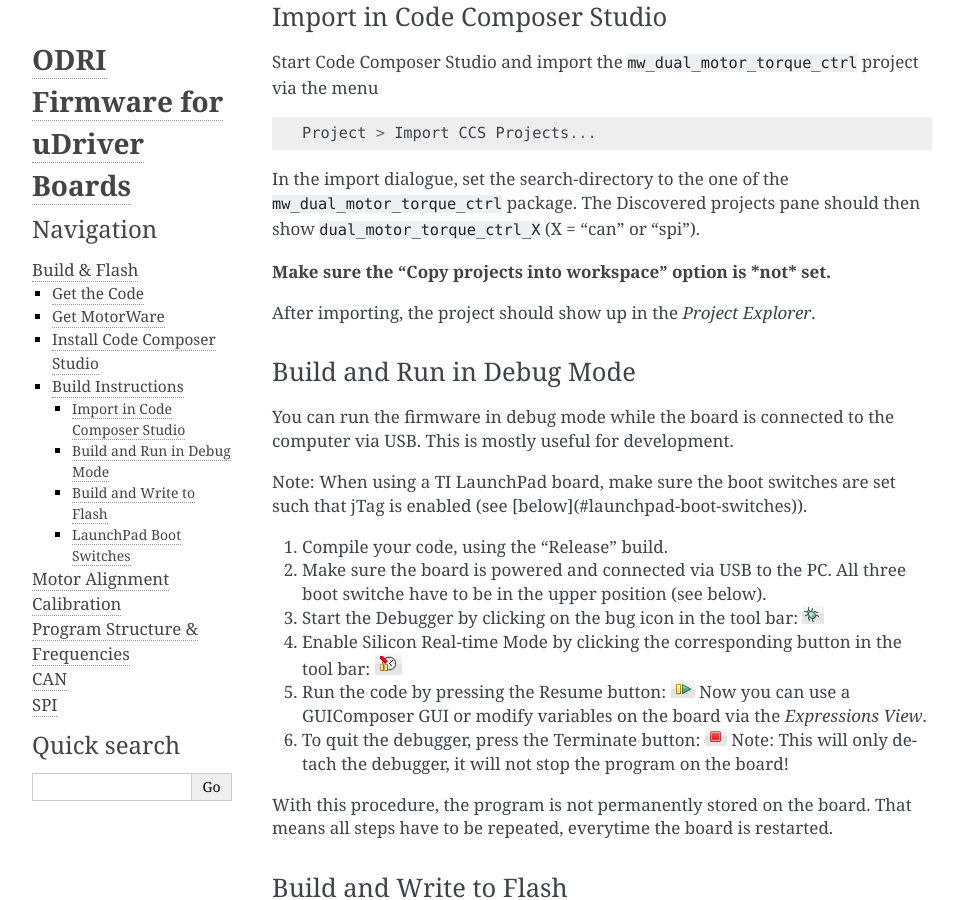
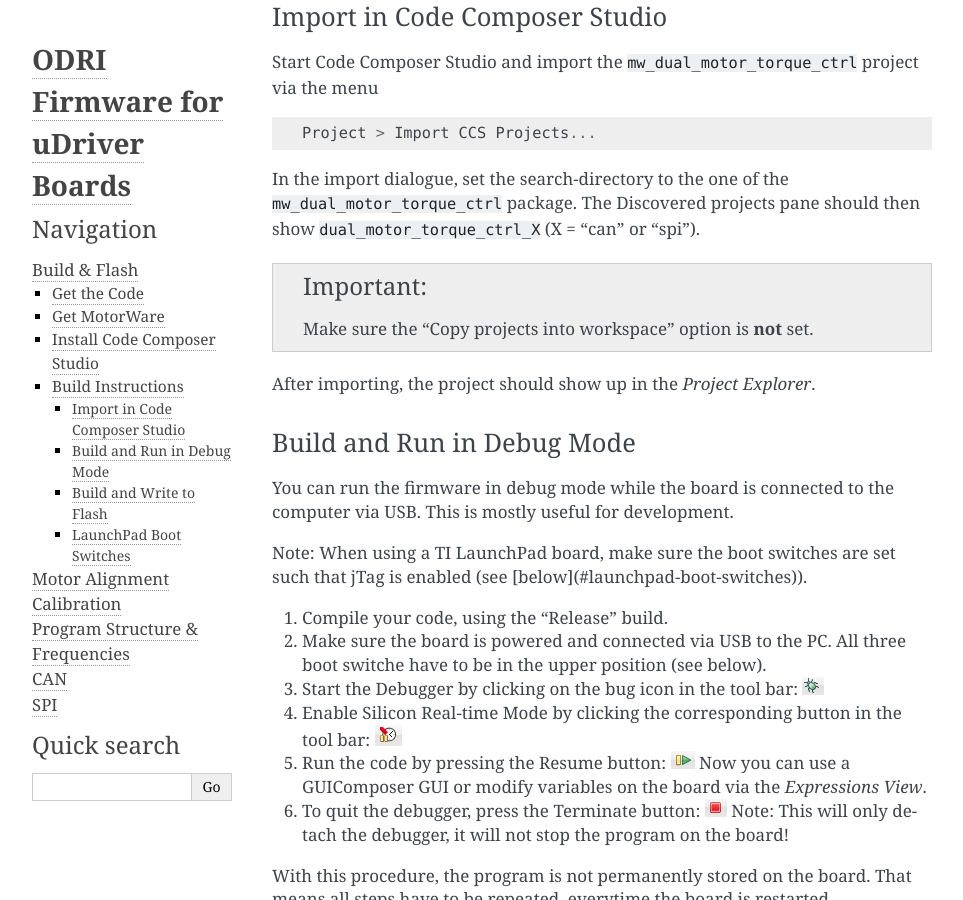
Before and after one commit to open-dynamic-robot-initiative/udriver_firmware, a Sphinx documentation site: the page built from doc/build_instructions.rst, in a window 1280 px wide and 900 px high, scrolled down 1777 px. Shown: the whole window, without its empty margins (148-1111 px from the left). Built offline with Sphinx 7.4.7, drawn with Linux system fonts in a browser that asks for light colours; some of the changed lines change nothing that is shown.

Commit message:
doc: Make note on not copying stand out more

```diff
--- a/doc/build_instructions.rst
+++ b/doc/build_instructions.rst
@@ -93,7 +93,9 @@
 ``mw_dual_motor_torque_ctrl`` package. The Discovered projects pane should then
 show ``dual_motor_torque_ctrl_X`` (X = "can" or "spi").
 
-**Make sure the "Copy projects into workspace" option is *not* set.**
+.. important::
+
+   Make sure the "Copy projects into workspace" option is **not** set.
 
 After importing, the project should show up in the *Project Explorer*.
 
```
